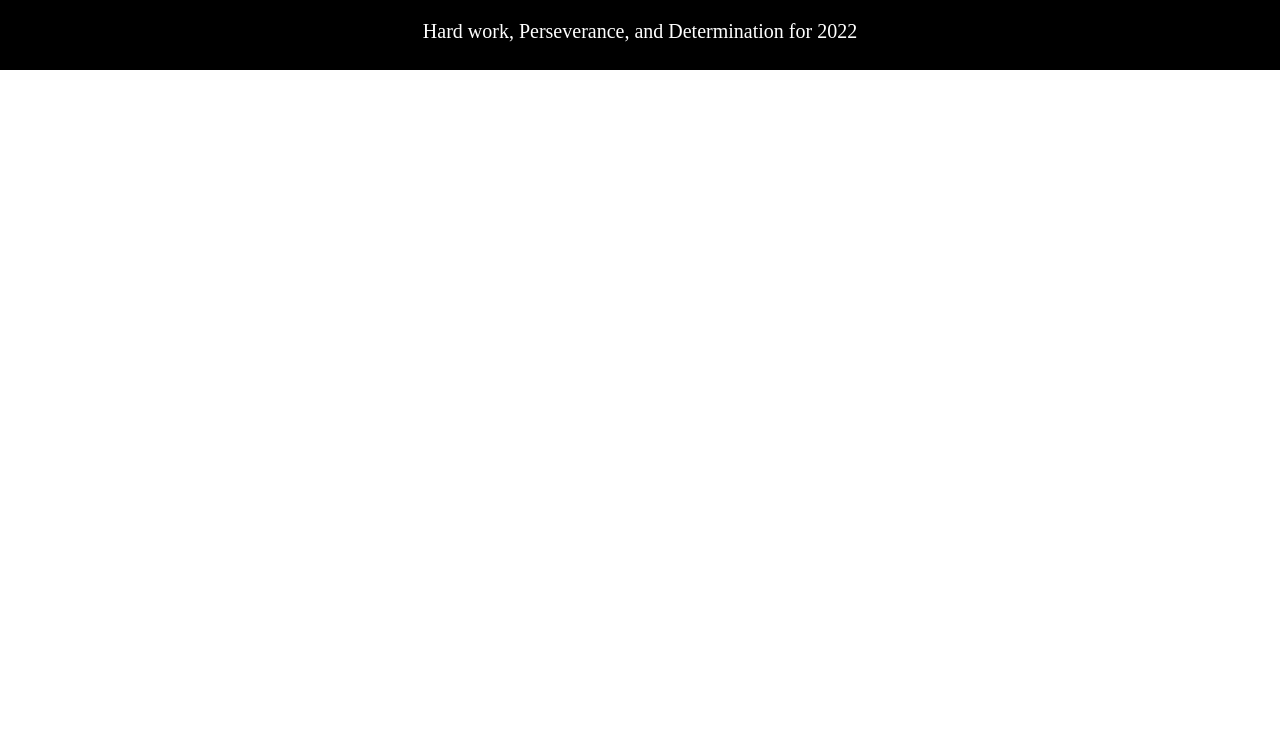
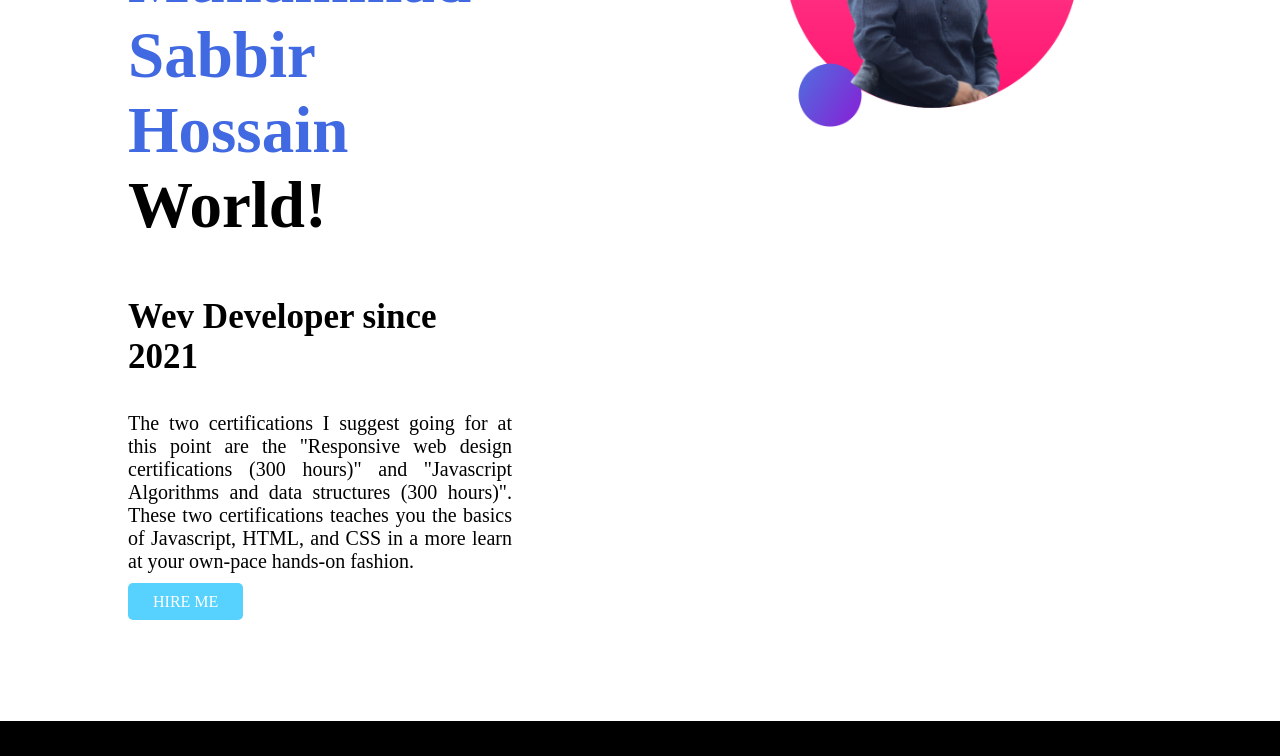
Before and after one commit to MUHAMMADSabbirHossain/mission-2022, a plain HTML site: page index.html in a window 1280 px wide. Shown: the part 3140-3896 px from the top of the page. Before the commit the page ends 3210 px from the top, so only its background shows below. Drawn offline with Linux system fonts and the light colour scheme.

Commit message:
welcome section added

```diff
--- a/index.html
+++ b/index.html
@@ -111,6 +111,31 @@
             </div>
         </div>
     </section>
+
+
+
+    <section class="welcome flex-container">
+        <div class="half-width">
+            <h1>Welcome To <span class="color-orange">Muhammad Sabbir Hossain</span> World!</h1>
+
+            <h3>Wev Developer since 2021</h3>
+
+            <p>The two certifications I suggest going for at this point are the "Responsive web design certifications
+                (300 hours)" and "Javascript Algorithms and data structures (300 hours)". These two certifications
+                teaches you the basics of Javascript, HTML, and CSS in a more learn at your own-pace hands-on fashion.
+            </p>
+
+            <a class="link-button" href="https://www.facebook.com/profile.php?id=100004552155326">HIRE ME</a>
+
+        </div>
+        <div class="half-width">
+            <img src="mission-2022-main/images/person/my-bg2 (1).png" alt="There is a picture.">
+        </div>
+    </section>
+
+
+
+
     <footer>
         <h3>Mission <span style="color: #77ffffe6">2022</span></h3>
         <p style="text-align: center;">Hard work, Perseverance, and Determination for 2022</p>
```
Also changed, not shown: mission-2022-main/images/person/my-bg2 (1).png (added).
